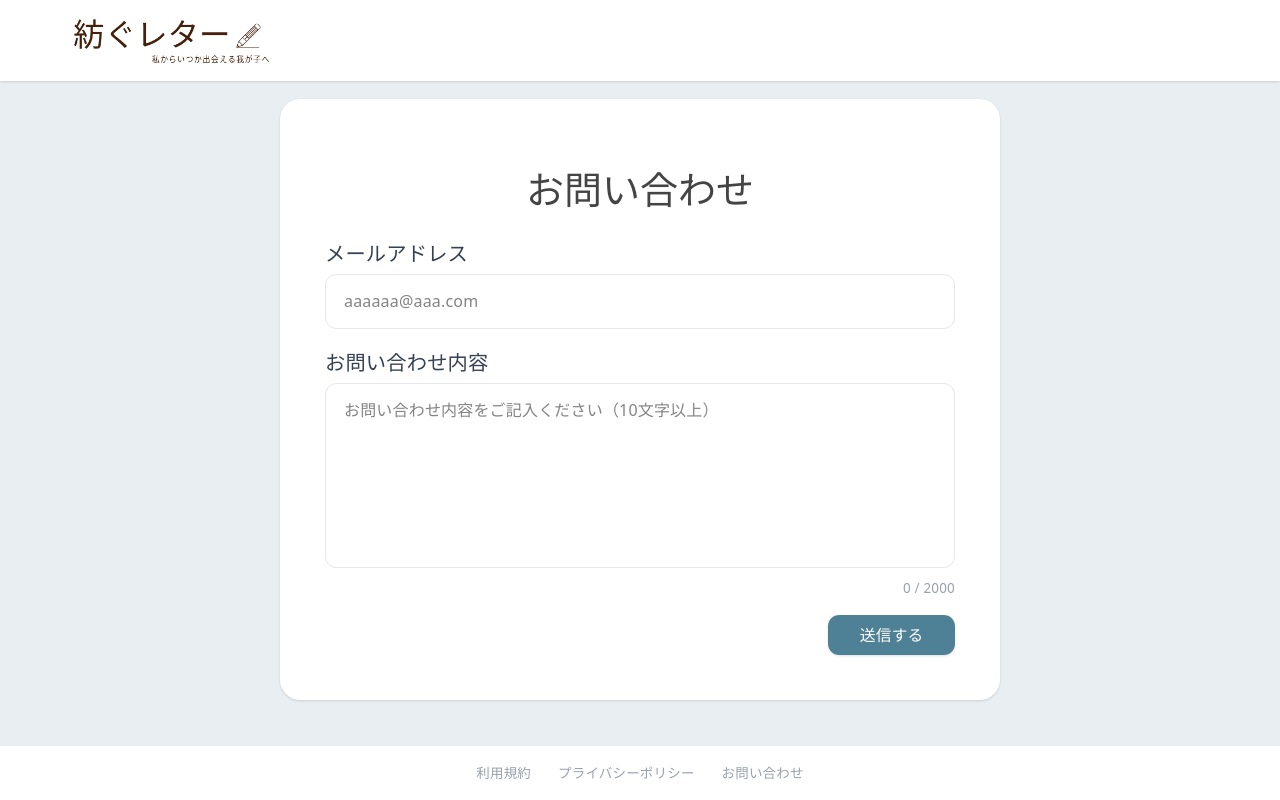
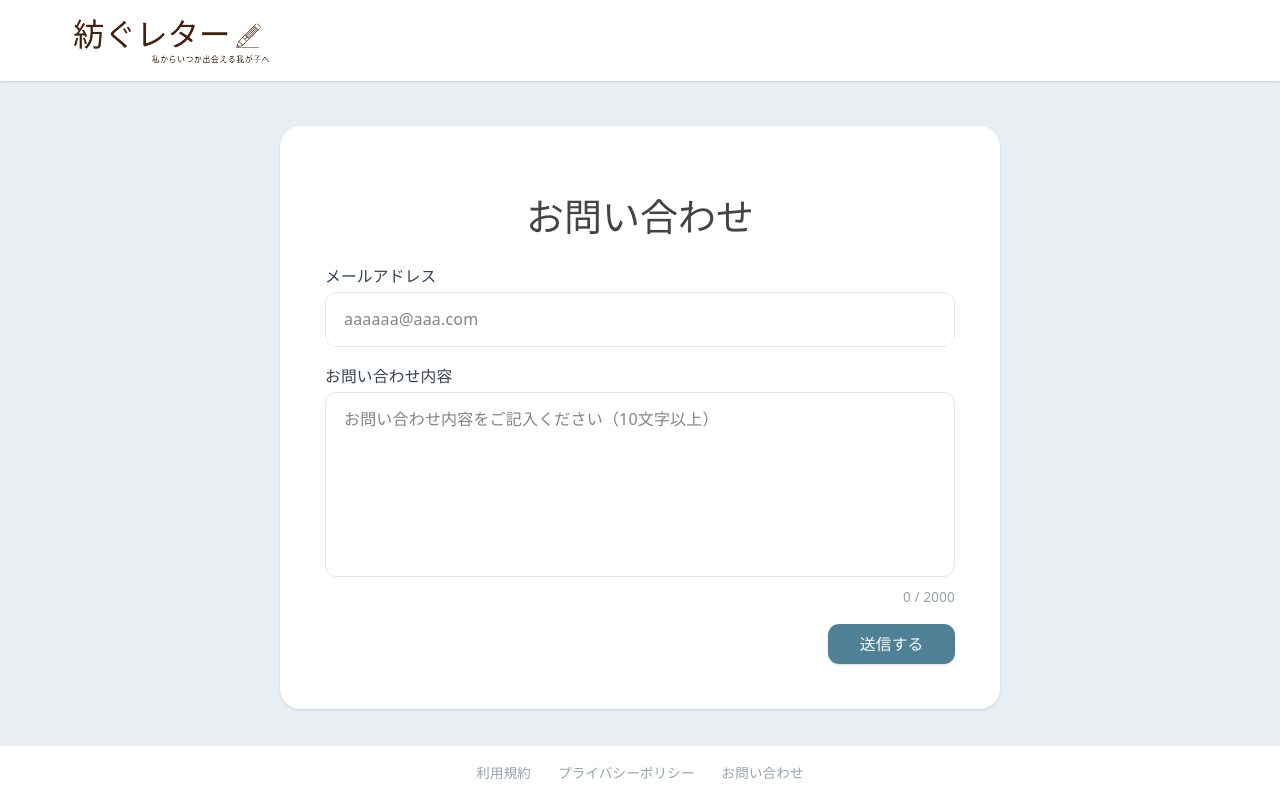
Before and after one commit to nagi558/Graduation-work, a React (Vite) app in the folder my-app/front/: page /contact in a window 1280 px wide. Built offline with nearby package versions, Linux system fonts and the light colour scheme; no server answers.

Commit message:
fix: プライバシーポリシーの上部余白を調整し、お問い合わせのスクロール問題を修正

```diff
--- a/my-app/front/src/pages/Contact.tsx
+++ b/my-app/front/src/pages/Contact.tsx
@@ -62,8 +62,8 @@ export const Contact = () => {
 
   if (isCompleted) {
     return (
-      <div className="min-h-screen bg-[#E8EEF1] pb-20">
-        <div className="max-w-2xl mx-auto pt-10 px-4">
+      <div className="min-h-full bg-[#E8EEF1] pt-6 py-6">
+        <div className="max-w-2xl mx-auto px-4">
           <div className="bg-white rounded-2xl shadow-sm p-10 text-center space-y-4">
             <div className="text-lg font -medium text-[#444444]">
               お問い合わせが完了しました。
@@ -83,7 +83,7 @@ export const Contact = () => {
   }
 
   return (
-    <div className="min-h-screen bg-[#E8EEF1] pb-20">
+    <div className="min-h-full bg-[#E8EEF1] pt-6 py-6">
       <div className="max-w-2xl mx-auto pt-4 px-4">
 
         {error && (
@@ -100,7 +100,7 @@ export const Contact = () => {
             </h1>
 
             <div>
-              <label className="block text-lg font-medium text-gray-700 mb-1 text-left">
+              <label className="block text-sm font-medium text-gray-700 mb-1 text-left">
                 メールアドレス
               </label>
               <input
@@ -114,7 +114,7 @@ export const Contact = () => {
             </div>
 
             <div>
-              <label className="block text-lg font-medium text-gray-700 mb-1 text-left">
+              <label className="block text-sm font-medium text-gray-700 mb-1 text-left">
                 お問い合わせ内容
               </label>
               <textarea
@@ -139,7 +139,6 @@ export const Contact = () => {
                 {isSubmitting ? <Spinner size="sm" /> : '送信する'}
               </button>
             </div>
-
           </form>
         </div>
       </div>
--- a/my-app/front/src/pages/PrivacyPolicy.tsx
+++ b/my-app/front/src/pages/PrivacyPolicy.tsx
@@ -5,7 +5,7 @@ export const PrivacyPolicy = () => {
 
   return (
     <div className="min-h-full bg-[#E8EEF1] pb-20">
-      <div className="max-w-2xl mx-auto pt-6 px-4">
+      <div className="max-w-2xl mx-auto pt-10 px-4">
         <div className="bg-white rounded-2xl shadow-sm p-8">
           <button
             onClick={() => navigate(-1)}
```
